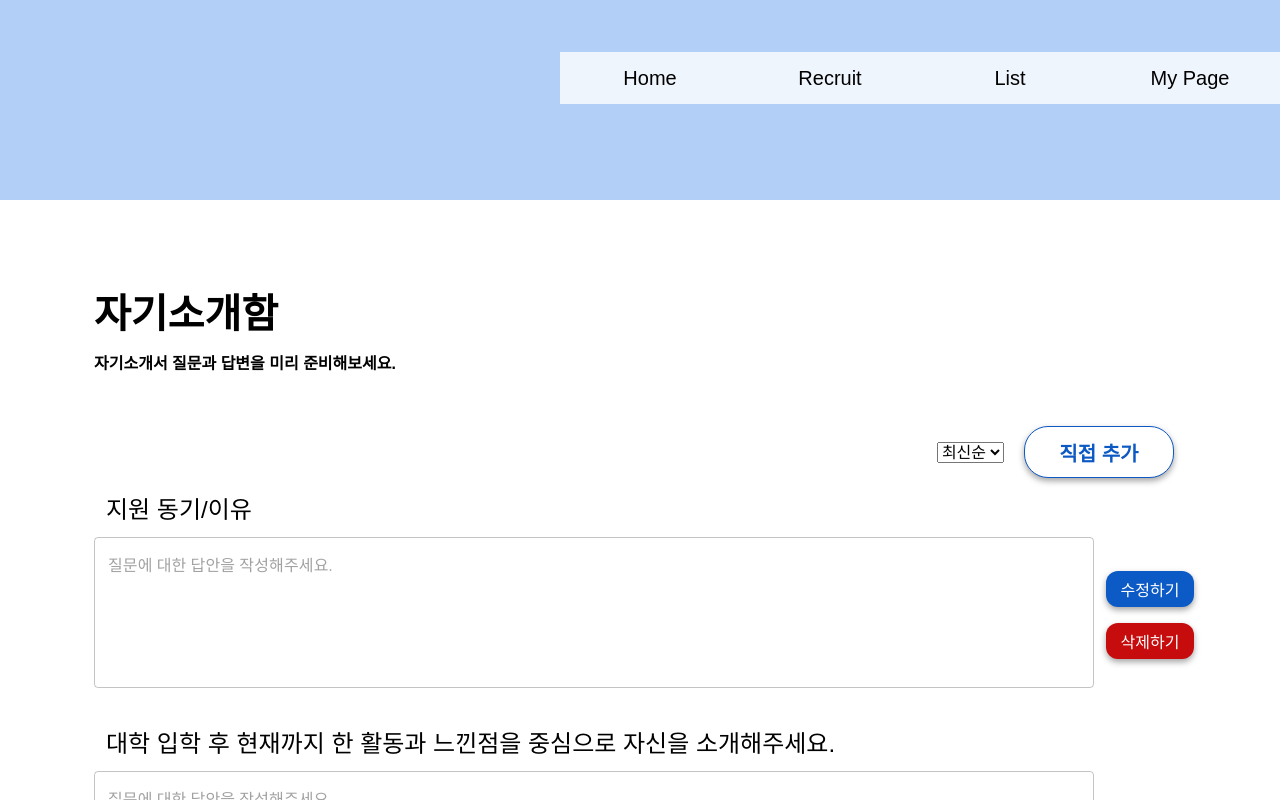
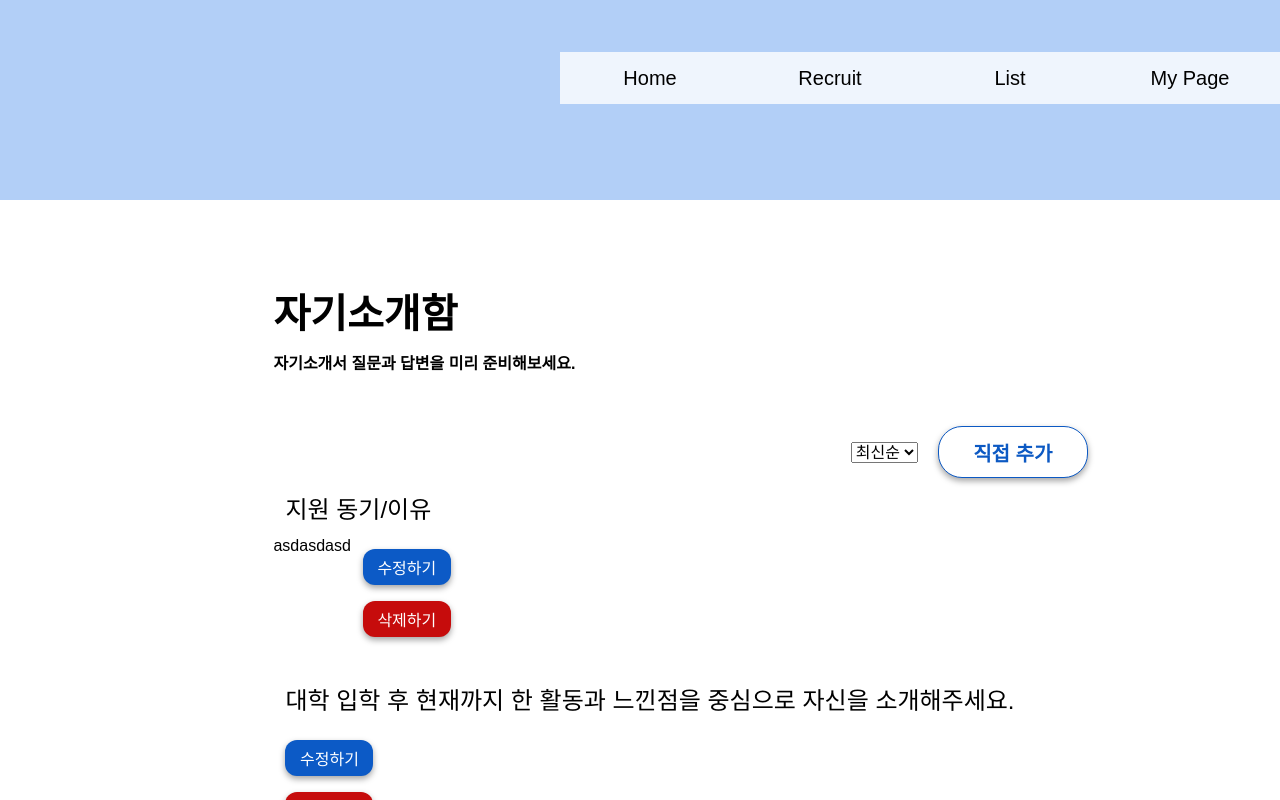
Before and after one commit to Kim-Hyunjo/MoZIP, a React (Create React App) app in the folder front/: page /mypage/introduction in a window 1280 px wide. Shown: the top 800 px of the page. Built offline with nearby package versions, Linux system fonts and the light colour scheme.

Commit message:
feat: [추가] 자기소개함 수정누르면 폼창 뜨게, 저장누르면 div로 바뀜

```diff
--- a/front/src/App.tsx
+++ b/front/src/App.tsx
@@ -23,7 +23,7 @@ import myPageEdit from './pages/mypage/myPageEdit';
 import mypageStatus from './pages/mypage/mypageStatus';
 import Use from './pages/about/Use';
 import Open from './pages/circle/Open';
-import myPageIntroduction from './pages/mypage/myPageIntroduction';
+import myPageIntroduction from './pages/mypage/introduction/myPageIntroduction';
 import CircleOpenSuccess from './pages/circle/CircleOpenSuccess';
 import CircleOpenApproval from './pages/circle/CircleOpenApproval';
 import CircleOpenReject from './pages/circle/CircleOpenReject';
--- /dev/null
+++ b/front/src/pages/mypage/introduction/MyPageIntroductionItem.tsx
@@ -0,0 +1,87 @@
+/* eslint-disable react-hooks/rules-of-hooks */
+import React, { useState } from 'react';
+
+import TextField from '@material-ui/core/TextField';
+import '../layout.css';
+import '../button.css';
+
+interface Question {
+  id: number;
+  title: string;
+  content: string;
+}
+
+interface Props {
+  propsQuestion: Question;
+  onUpdate(id: number, content: string): void;
+  onRemove(id: number): void;
+}
+
+const MyPageIntroductionItem: React.FunctionComponent<Props> = ({
+  propsQuestion,
+  onUpdate,
+  onRemove,
+}) => {
+  const [editing, setEditing] = useState<boolean>(false);
+  const [question, setQuestion] = useState<string>(propsQuestion.content);
+
+  const handleUpdate = () => {
+    setEditing(!editing);
+    onUpdate(propsQuestion.id, question);
+  };
+
+  const handleRemove = () => {
+    onRemove(propsQuestion.id);
+  };
+
+  const handleToggle = () => {
+    setEditing(!editing);
+  };
+
+  return (
+    <div>
+      <div className="introduction_question">{propsQuestion.title}</div>
+      <div className="introduction_answer">
+        {editing ? (
+          <div className="input">
+            <TextField
+              id="outlined-multiline-static"
+              multiline
+              rows={6}
+              placeholder="질문에 대한 답안을 작성해주세요."
+              variant="outlined"
+              value={question}
+              onChange={(
+                e: React.ChangeEvent<HTMLInputElement | HTMLTextAreaElement>,
+              ) => {
+                setQuestion(e.target.value);
+              }}
+              fullWidth
+            />
+          </div>
+        ) : (
+          <div>
+            <div>{propsQuestion.content}</div>
+          </div>
+        )}
+
+        <div className="introduction_buttons">
+          {editing ? (
+            <button id="button1_blue" onClick={handleUpdate}>
+              저장하기
+            </button>
+          ) : (
+            <button id="button1_blue" onClick={handleToggle}>
+              수정하기
+            </button>
+          )}
+          <button id="button1_red" onClick={handleRemove}>
+            삭제하기
+          </button>
+        </div>
+      </div>
+    </div>
+  );
+};
+
+export default MyPageIntroductionItem;
--- a/front/src/pages/mypage/myPageIntroduction.tsx
+++ b/front/src/pages/mypage/introduction/myPageIntroduction.tsx
@@ -13,9 +13,10 @@ import RadioGroup from '@material-ui/core/RadioGroup';
 import FormControlLabel from '@material-ui/core/FormControlLabel';
 import FormControl from '@material-ui/core/FormControl';
 import FormLabel from '@material-ui/core/FormLabel';
-import './layout.css';
-import './button.css';
+import '../layout.css';
+import '../button.css';
 import { createStyles, makeStyles, Theme } from '@material-ui/core/styles';
+import MyPageIntroductionItem from './MyPageIntroductionItem';
 
 interface Question {
   id: number;
@@ -26,7 +27,7 @@ interface Question {
 const myPageIntroduction = () => {
   // eslint-disable-next-line react-hooks/rules-of-hooks
   const [questions, setQuestions] = useState<Question[]>([
-    { id: 0, title: '지원 동기/이유', content: '' },
+    { id: 0, title: '지원 동기/이유', content: 'asdasdasd' },
     {
       id: 1,
       title:
@@ -60,6 +61,7 @@ const myPageIntroduction = () => {
   const [value, setValue] = useState('long');
   const [title, setTitle] = useState<string>('');
   const [open, setOpen] = useState<boolean>(false);
+  const [question, setQuestion] = useState<string>('');
 
   const handleChange = (event: React.ChangeEvent<HTMLInputElement>) => {
     setValue((event.target as HTMLInputElement).value);
@@ -93,46 +95,35 @@ const myPageIntroduction = () => {
     setQuestions(q);
   };
 
+  const handleUpdate = (id: number, content: string) => {
+    let qs: Question[] = Object.assign([], questions);
+    qs.map((info) => {
+      if (info.id === id) {
+        info.content = content;
+      }
+    });
+    setQuestions(qs);
+    console.log(questions);
+  };
+
+  const handleRemove = (id: number) => {
+    let qs: Question[] = [];
+    questions.map((info) => {
+      if (info.id !== id) {
+        qs.push(info);
+      }
+    });
+    setQuestions(qs);
+  };
+
   const questionFormList = questions.map((item) => {
     return (
       <div key={item.id}>
-        <div className="introduction_question">{item.title}</div>
-        <div className="introduction_answer">
-          <div className="input">
-            <TextField
-              id="outlined-multiline-static"
-              multiline
-              rows={6}
-              placeholder="질문에 대한 답안을 작성해주세요."
-              variant="outlined"
-              value={item.content}
-              onChange={(
-                e: React.ChangeEvent<HTMLInputElement | HTMLTextAreaElement>,
-              ) => {
-                let question: Question;
-              }}
-              fullWidth
-            />
-          </div>
-
-          <div className="introduction_buttons">
-            <button id="button1_blue">수정하기</button>
-            <button
-              id="button1_red"
-              onClick={() => {
-                let q: Question[] = [];
-                questions.map((info) => {
-                  if (info.id !== item.id) {
-                    q.push(info);
-                  }
-                });
-                setQuestions(q);
-              }}
-            >
-              삭제하기
-            </button>
-          </div>
-        </div>
+        <MyPageIntroductionItem
+          propsQuestion={item}
+          onUpdate={handleUpdate}
+          onRemove={handleRemove}
+        />
       </div>
     );
   });
```
